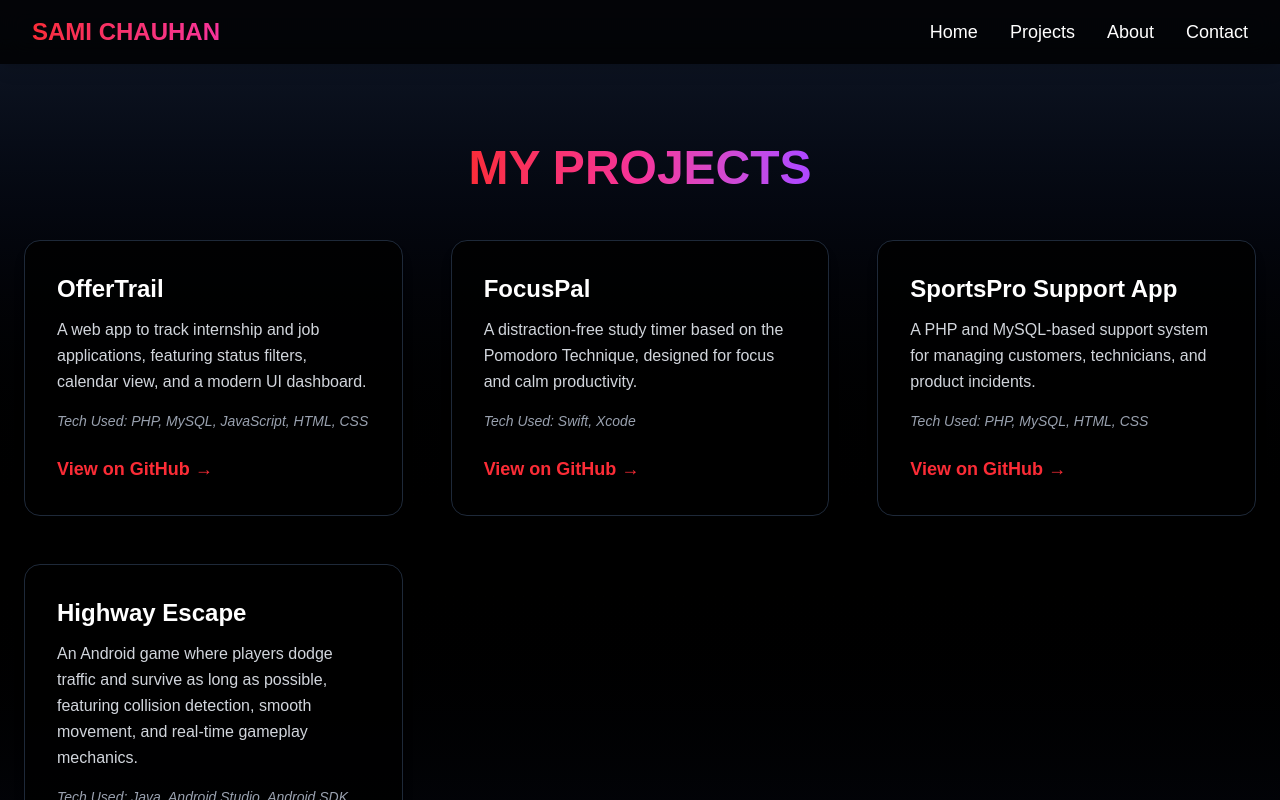
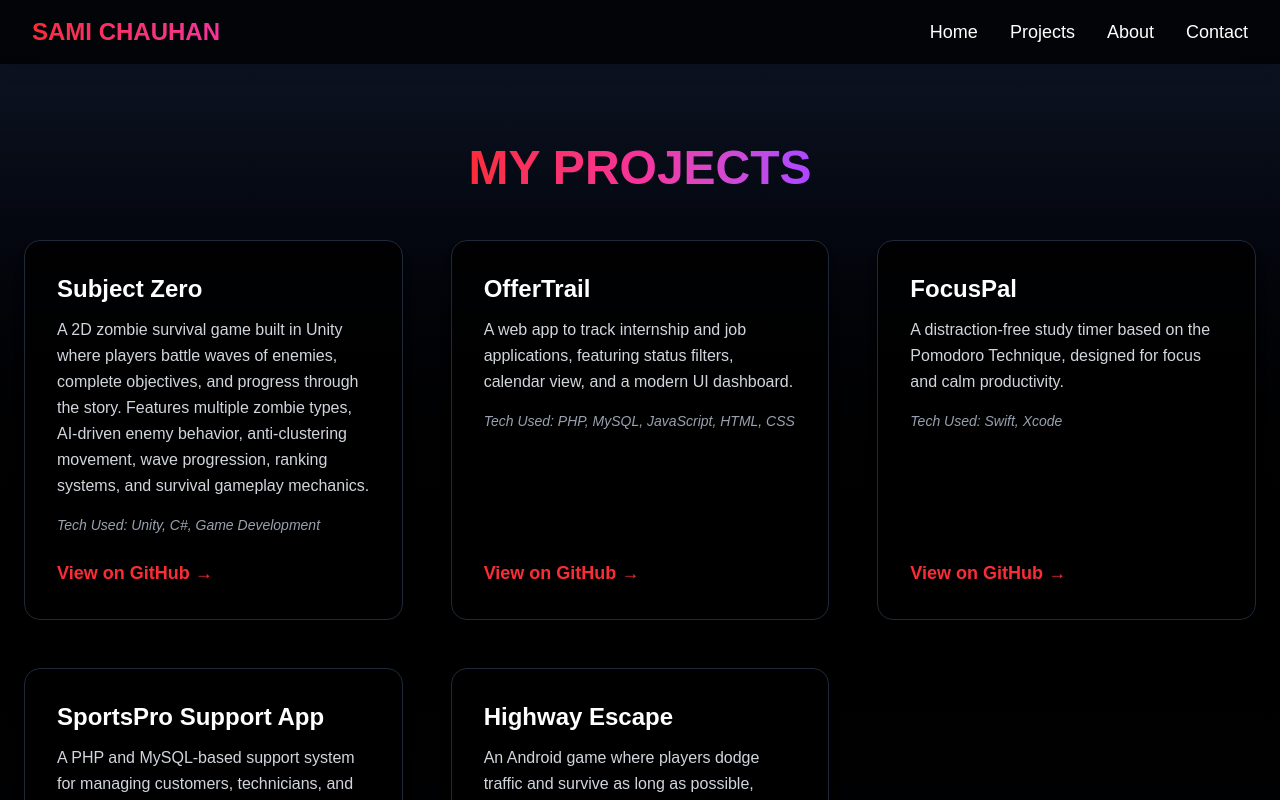
Before and after one commit to scKamui/portfolio, a Next.js app: page /projects in a window 1280 px wide. Shown: the top 800 px of the page. Built offline with nearby package versions, Linux system fonts and the light colour scheme.

Commit message:
Fix Subject Zero GitHub link

```diff
--- a/pages/projects.js
+++ b/pages/projects.js
@@ -6,6 +6,13 @@ import Footer from "@/components/footer";
 
 export default function Projects() {
   const projects = [
+    {
+      title: "Subject Zero",
+      description:
+        "A 2D zombie survival game built in Unity where players battle waves of enemies, complete objectives, and progress through the story. Features multiple zombie types, AI-driven enemy behavior, anti-clustering movement, wave progression, ranking systems, and survival gameplay mechanics.",
+      tech: "Unity, C#, Game Development",
+      link: "https://github.com/scKamui/subject-zero-game",
+    },
     {
       title: "OfferTrail",
       description:
```
